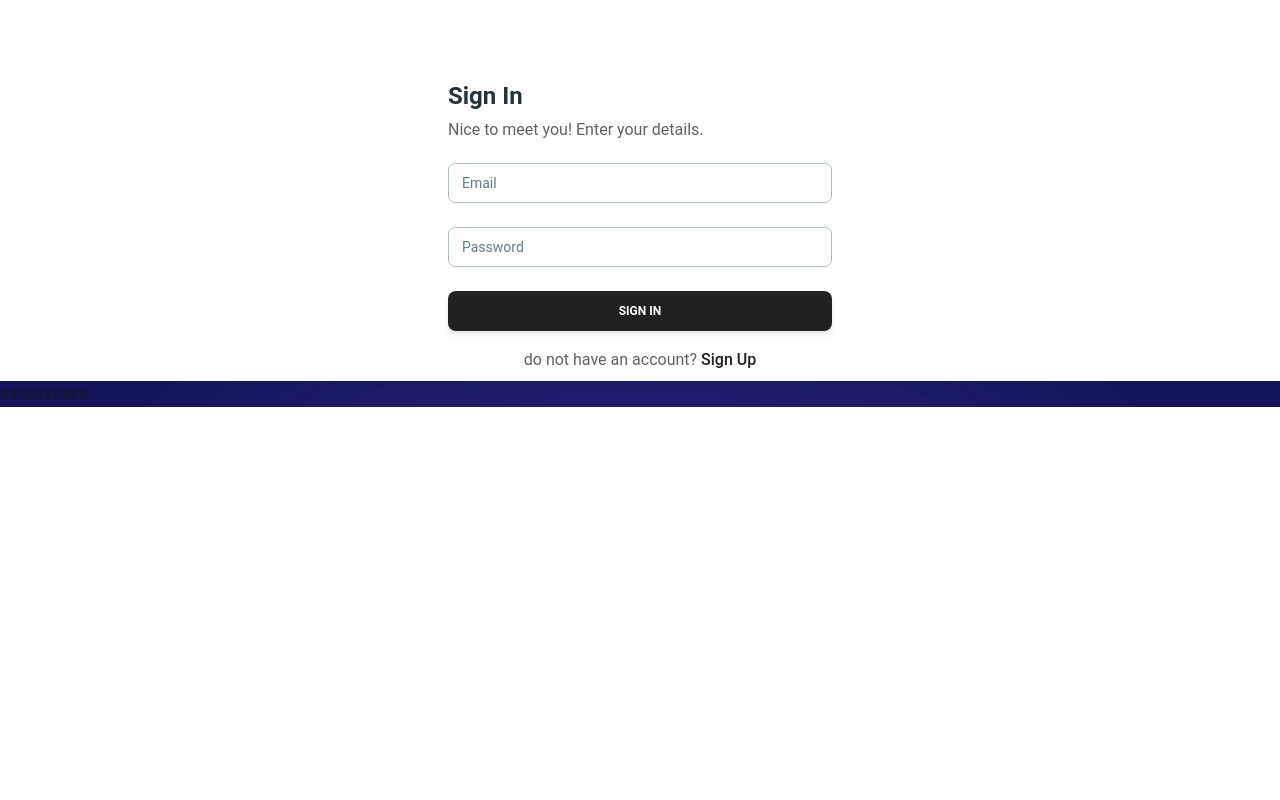
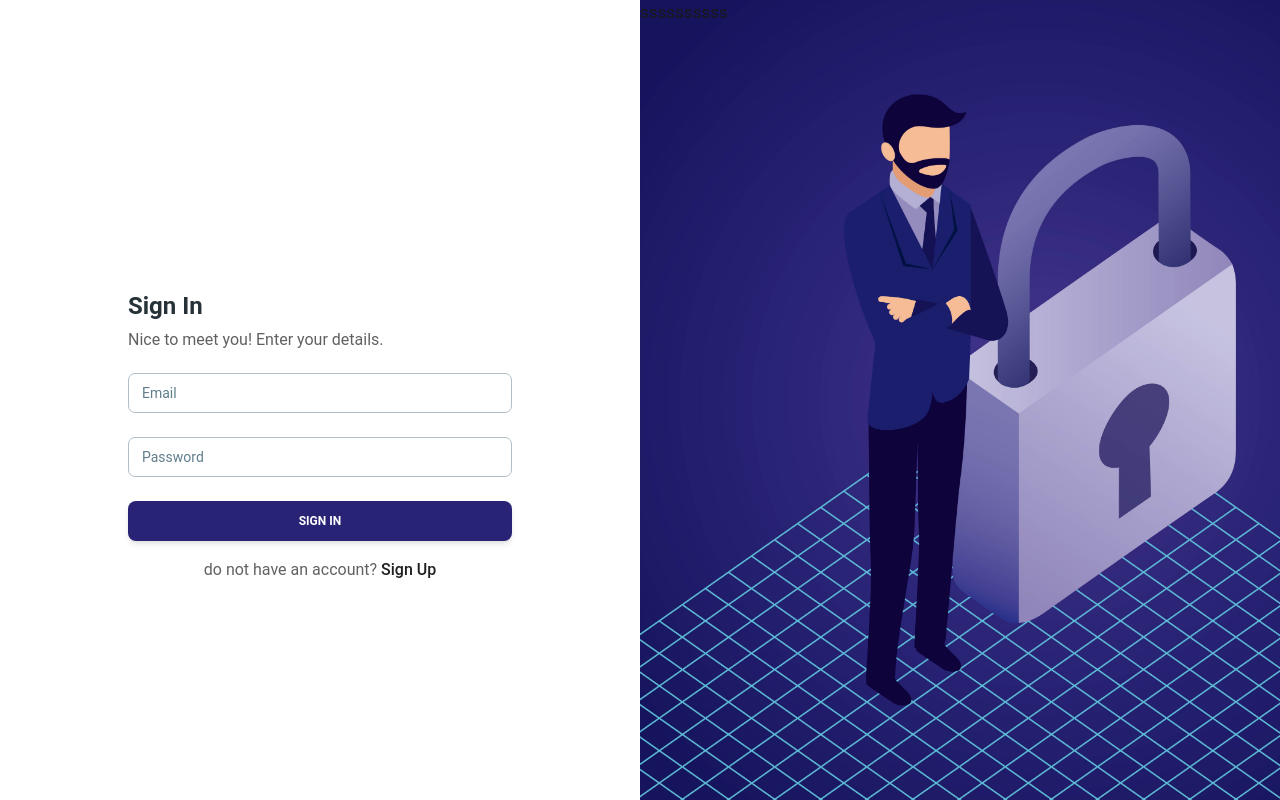
Before and after one commit to mohamedkhaledmk/TaskHub-Task-Management-Website, a React (Vite) app in the folder frontend/: page /login in a window 1280 px wide. Built offline with nearby package versions, Linux system fonts and the light colour scheme.

Commit message:
updated button log in

```diff
--- a/frontend/src/pages/user/Login.jsx
+++ b/frontend/src/pages/user/Login.jsx
@@ -6,7 +6,6 @@ import axios from "axios";
 import { Link, useNavigate } from "react-router-dom";
 import { ToastContainer, toast } from "react-toastify";
 import "react-toastify/dist/ReactToastify.css";
-import { Helmet } from "react-helmet";
 const loginAPI = import.meta.env.VITE_LOGIN_ENDPOINT;
 const Login = () => {
   const [email, setEmail] = useState("");
@@ -40,11 +39,8 @@ const Login = () => {
     checkLogin();
   };
   return (
-    <>
-      <Helmet>
-        <title>Task-Login</title>
-      </Helmet>
-      <div className="flex flex-col justify-center items-center w-screen pt-20">
+    <div className="flex min-h-screen">
+      <div className="flex flex-col justify-center items-center w-screen mx-auto pt-20">
         <ToastContainer />
         <div>
           {" "}
@@ -71,10 +67,9 @@ const Login = () => {
                   value={password}
                   onChange={(e) => setPassword(e.target.value)}
                 />
-
               </div>
 
-              <Button className="mt-6" fullWidth type="submit">
+              <Button className="mt-6 bg-[#282375]" fullWidth type="submit">
                 Sign In
               </Button>
               <Typography color="gray" className="mt-4 text-center font-normal">
@@ -90,7 +85,7 @@ const Login = () => {
       <div className="bg-[url('/login.jpg')] bg-cover w-full hidden lg:block">
         ssssssssss
       </div>
-    </>
+    </div>
   );
 };
 
```
